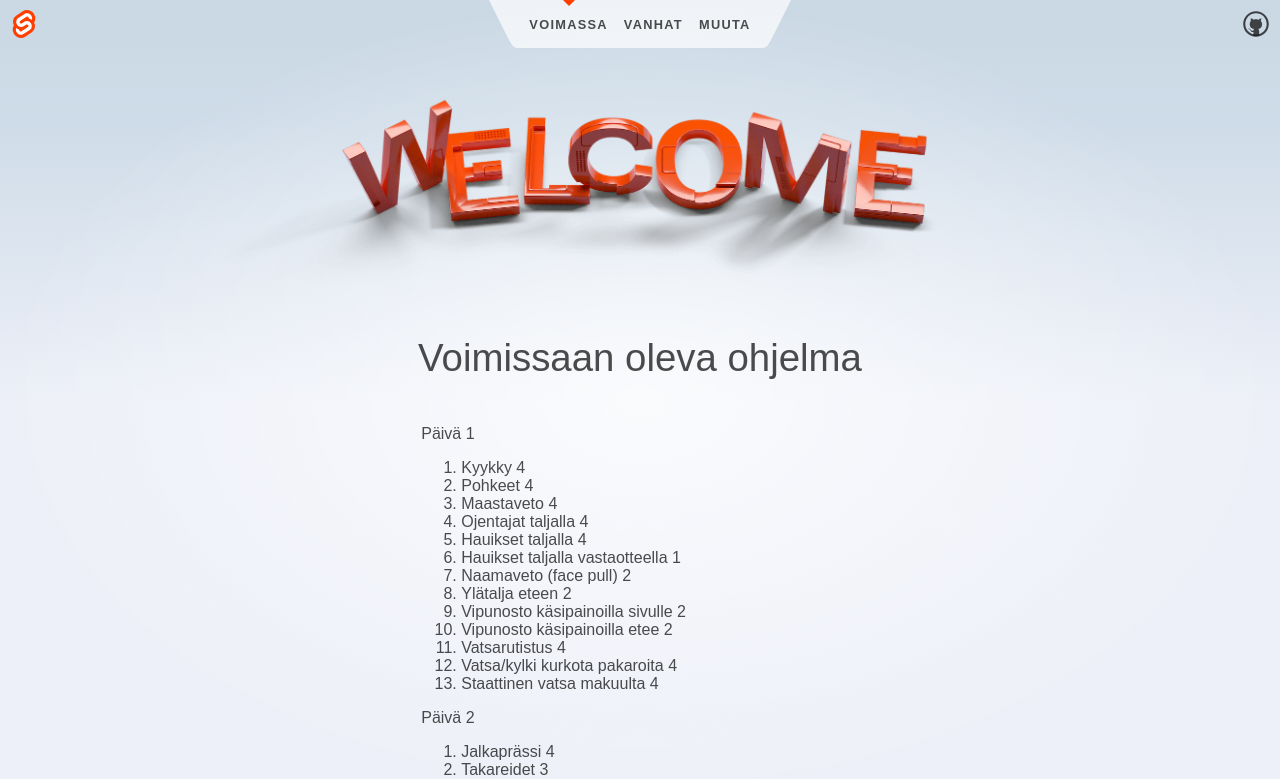
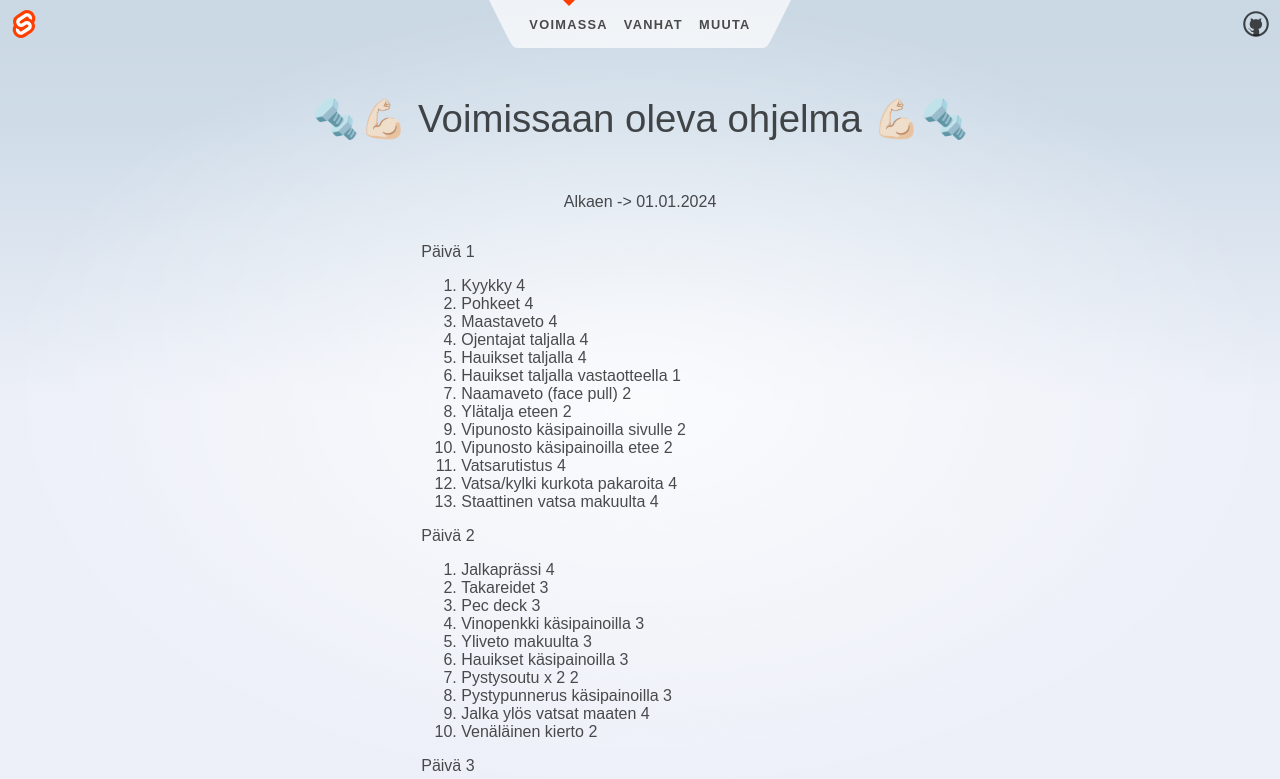
Before and after one commit to Humakt83/gymprog, a SvelteKit app: page / in a window 1280 px wide. Shown: the top 779 px of the page. Built offline with nearby package versions, Linux system fonts and the light colour scheme.

Commit message:
Small changes

```diff
--- a/src/lib/resources/gymprogs.json
+++ b/src/lib/resources/gymprogs.json
@@ -1,6 +1,7 @@
 [
     {
         "current": true,
+        "periodStart": "01.01.2024",
         "program": [
             {
                 "moves": [
@@ -62,8 +63,8 @@
         ]
     },
     {
-        "periodStart": "2022-05-01",
-        "periodEnd": "2023-12-31",
+        "periodStart": "1.5.2022",
+        "periodEnd": "31.12.2023",
         "program": [
             {
                 "moves": [
@@ -104,8 +105,8 @@
         ]
     },
     {
-        "periodStart": "2020-11-30",
-        "periodEnd": "2022-04-30",
+        "periodStart": "30.11.2020",
+        "periodEnd": "30.4.2022",
         "program": [            {
             "moves": [
                 {"name": "Kyykky", "times": 4},
--- a/src/routes/+page.svelte
+++ b/src/routes/+page.svelte
@@ -1,6 +1,4 @@
 <script>
-	import welcome from '$lib/images/svelte-welcome.webp';
-	import welcome_fallback from '$lib/images/svelte-welcome.png';
 	import gymprogs from '$lib/resources/gymprogs.json';
 	import Program from './Program.svelte';
 
@@ -14,15 +12,10 @@
 
 <section>
 	<h1>
-		<span class="welcome">
-			<picture>
-				<source srcset={welcome} type="image/webp" />
-				<img src={welcome_fallback} alt="Welcome" />
-			</picture>
-		</span>
+		🔩💪🏻 Voimissaan oleva ohjelma 💪🏻🔩
+	</h1>
 
-		Voimissaan oleva ohjelma
-	</h1>
+	<p>Alkaen -> {currentGymProg?.periodStart}</p>
 
 	<Program program={currentGymProg?.program}></Program>
 
@@ -40,20 +33,4 @@
 	h1 {
 		width: 100%;
 	}
-
-	.welcome {
-		display: block;
-		position: relative;
-		width: 100%;
-		height: 0;
-		padding: 0 0 calc(100% * 495 / 2048) 0;
-	}
-
-	.welcome img {
-		position: absolute;
-		width: 100%;
-		height: 100%;
-		top: 0;
-		display: block;
-	}
 </style>
--- a/src/routes/programs/+page.svelte
+++ b/src/routes/programs/+page.svelte
@@ -1,6 +1,4 @@
 <script>
-	import welcome from '$lib/images/svelte-welcome.webp';
-	import welcome_fallback from '$lib/images/svelte-welcome.png';
 	import gymprogs from '$lib/resources/gymprogs.json';
     import Program from '../Program.svelte';
 
@@ -19,7 +17,7 @@
 
 <section>
 	<h1>
-        Vanhat ohjelmat
+        🏃 Vanhat ohjelmat 🏃
 	</h1>
 
 	<div>
```
Also changed, not shown: src/lib/images/svelte-welcome.png (deleted), src/lib/images/svelte-welcome.webp (deleted).
